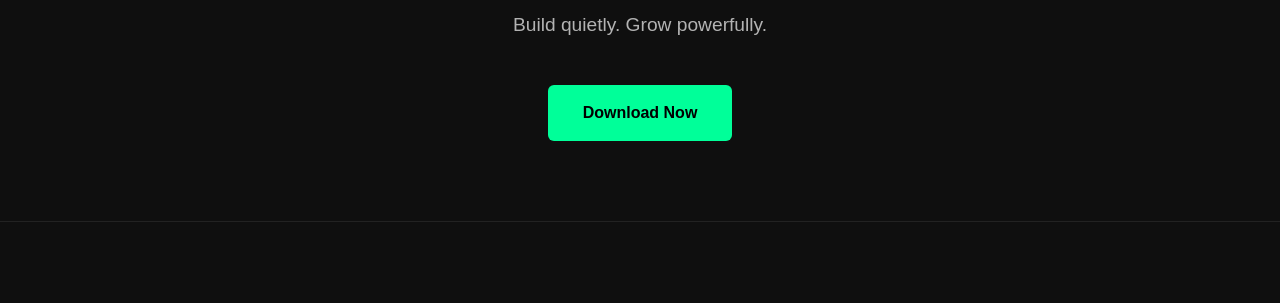
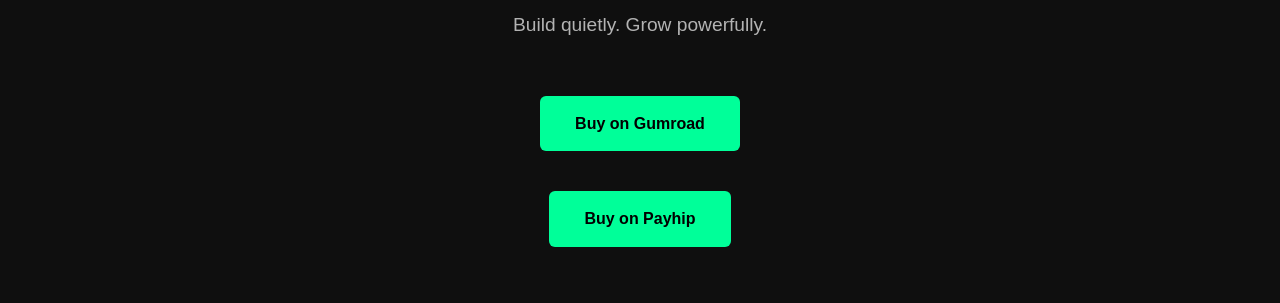
Before and after one commit to mohamedabostat55-bit/silentgrowthlab.github.io, a plain HTML site: page index.html in a window 1280 px wide. Shown: the part 198-501 px from the top of the page. Drawn offline with Linux system fonts and the light colour scheme.

Commit message:
Clean buttons and add single Gumroad + Payhip

```diff
--- a/index.html
+++ b/index.html
@@ -24,8 +24,27 @@
   <div class="container">
     <h1>SILENT GROWTH LAB</h1>
     <p>Build quietly. Grow powerfully.</p>
-    <!-- زر التحميل المباشر -->
-    <a href="https://abostat.gumroad.com/l/wmlui" target="_blank" rel="noopener noreferrer" class="btn">Download Now</a>
+    <div style="margin-top:30px; text-align:center;">
+
+  <a href="https://abostat.gumroad.com/l/wmlui"
+     target="_blank"
+     rel="noopener noreferrer"
+     class="btn"
+     style="display:inline-block; margin-bottom:15px;">
+     Buy on Gumroad
+  </a>
+
+  <br>
+
+  <a href="https://payhip.com/b/wT8hu"
+     target="_blank"
+     rel="noopener noreferrer"
+     class="btn"
+     style="display:inline-block;">
+     Buy on Payhip
+  </a>
+
+    </div>
   </div>
 </header>
 <section>
@@ -65,20 +84,15 @@
   <div class="container" style="text-align:center;">
     <h2>Start Building in Silence</h2>
     <p>Let your results make the noise.</p>
-    <a href="https://abostat.gumroad.com/l/wmlui"
+
    target="_blank"
    rel="noopener noreferrer"
-   class="btn">
-   Buy on Gumroad
+
 </a>
 
 <br><br>
 
-<a href="https://payhip.com/b/wT8hu"
-   target="_blank"
-   rel="noopener noreferrer"
-   class="btn">
-   Buy on Payhip
+
 </a>
   </div>
 </section>
```
